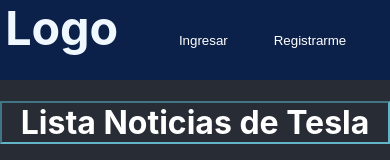
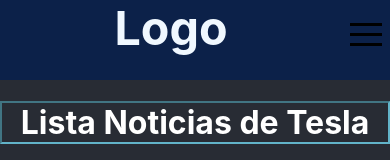
Before and after one commit to Alejandro16051/reto-noticias, a React (Create React App) app: page / in a window 390 px wide. Shown: the top 160 px of the page. Built offline with nearby package versions, Linux system fonts and the light colour scheme; no server answers.

Commit message:
encabezado responsive

```diff
--- a/src/App.css
+++ b/src/App.css
@@ -57,11 +57,25 @@
   height: 60pt;
 }
 
+.hamburger-react {
+  display: none;
+  background-color: inherit;
+  float: right;
+  margin-top: 10px;
+  width: 40pt;
+}
+
+.NavegacionLoginActiva {
+  background-color: inherit;
+  height: 60pt;
+  float: right;
+  width: 160pt;
+}
 .NavegacionLogin {
   background-color: inherit;
   height: 60pt;
   float: right;
-  width: 200pt;
+  width: 160pt;
 }
 
 #ingresar,
@@ -89,6 +103,34 @@
   display: inline-block;
   position: relative;
   background-color: inherit;
+}
+
+@media screen and (max-width: 800px) {
+  .hamburger-react {
+    float: right;
+    display: inline-flex;
+  }
+  .HamburgerDiv {
+    background-color: inherit;
+    float: right;
+  }
+  .NavegacionLogin {
+    display: none;
+  }
+  .NavegacionLoginActiva {
+    position: absolute;
+    display: flex;
+    width: 100%;
+    background-color: rgb(12, 33, 73);
+    top: 80px;
+    transition: all 0.4s;
+    text-align: center;
+    flex-direction: column;
+  }
+  #ingresar,
+  #registrarme {
+    width: 100%;
+  }
 }
 
 .Image {
--- a/src/components/Cabecera.js
+++ b/src/components/Cabecera.js
@@ -1,13 +1,20 @@
-import React from "react";
+import React, { useState } from "react";
+import Hamburger from "hamburger-react";
 
 export default function Cabecera() {
+  const [click, setClick] = useState(false);
+  const handleClick = () => setClick(!click);
+
   return (
     <header className="Cabecera">
       <h1 className="TituloPrincipal">Logo</h1>
-      <nav className="NavegacionLogin">
+      <nav className={click ? "NavegacionLoginActiva" : "NavegacionLogin"}>
         <button id="ingresar">Ingresar</button>
         <button id="registrarme">Registrarme</button>
       </nav>
+      <div className="HamburgerDiv" onClick={handleClick}>
+        <Hamburger id="Hamburger"></Hamburger>
+      </div>
     </header>
   );
 }
```
